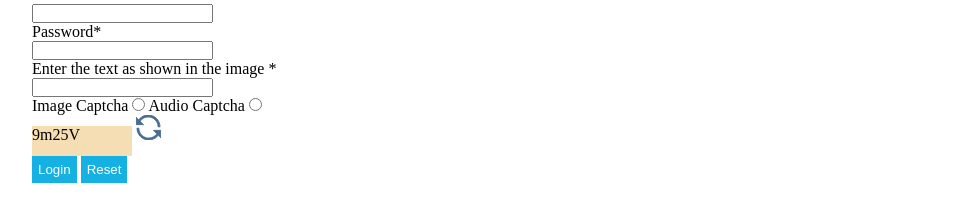
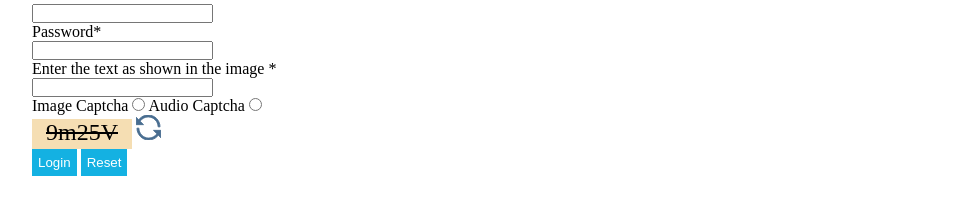
Before and after one commit to SanjoyGorai/SBI-login-Page, a plain HTML site: page index.html in a window 1280 px wide. Shown: the part 99-320 px from the top of the page, without its empty margins (158-1121 px from the left). Drawn offline with Linux system fonts and the light colour scheme.

Commit message:
captcha selectable disable

```diff
--- a/style.css
+++ b/style.css
@@ -69,6 +69,11 @@ form {
     height: 30px;
     background-color: wheat;
     display: inline-block;
+    font-weight: 400;
+    font-size: x-large;
+    text-align: center;
+    text-decoration: line-through;
+    user-select: none;
 }
 #refresh-img{
     width: 25px;
```
